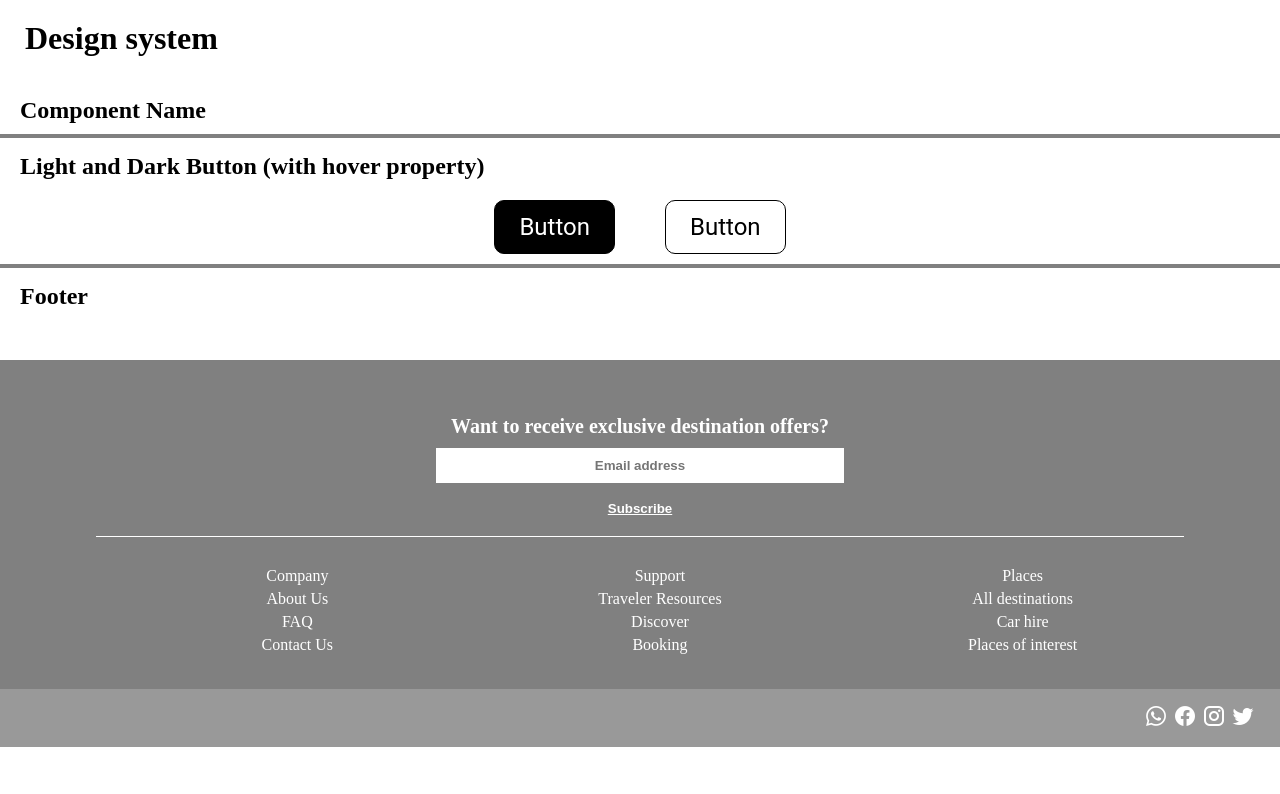
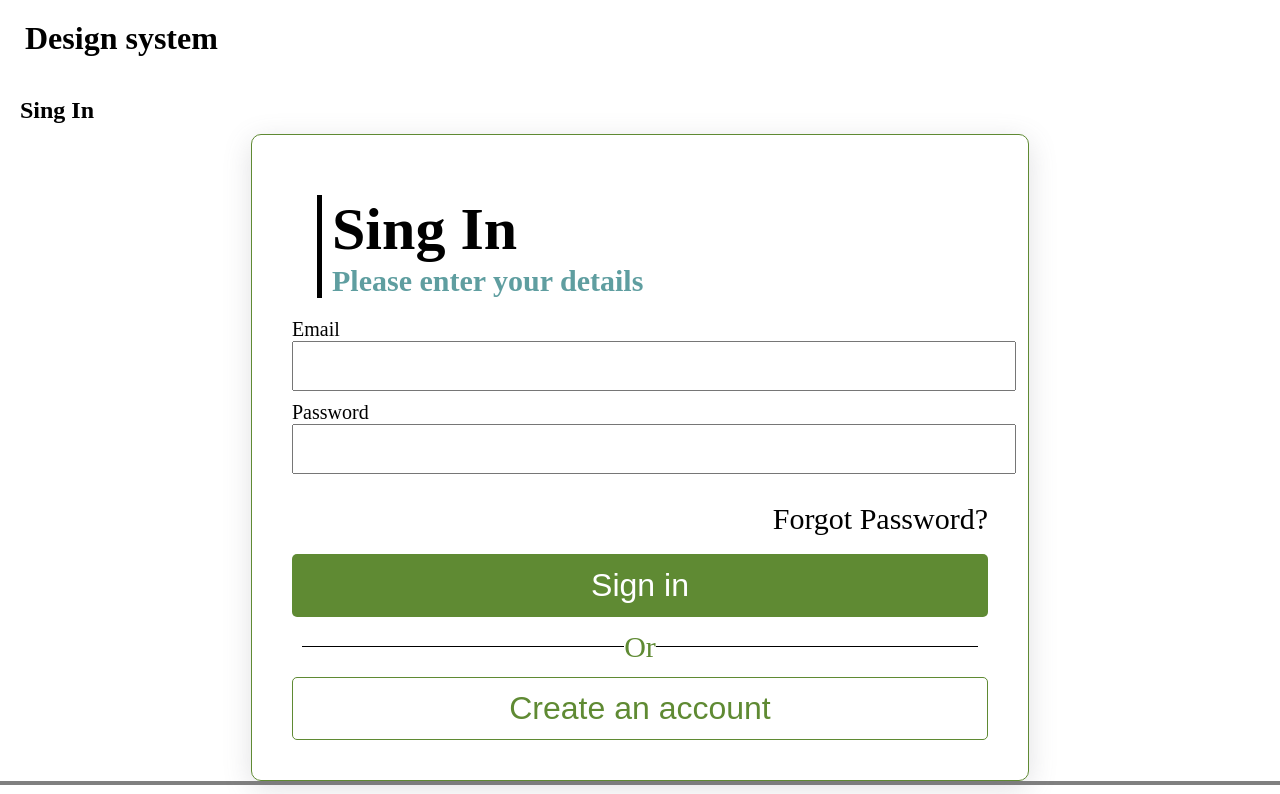
Before and after one commit to JUC24/proyecto1_proyecto-final, a website: page designSystem.html in a window 1280 px wide. Shown: the top 794 px of the page. Drawn offline with Linux system fonts and the light colour scheme.

Commit message:
feat (sing In) : structure (#1)
* feat (sing In) : structure

* chore (sing In) : change component name

* chore(sing in): some changes

* chore(sing in) : code changes

---------

Co-authored-by: OxCart00 <107891625+OxCart00@users.noreply.github.com>

```diff
--- a/designSystem.html
+++ b/designSystem.html
@@ -6,14 +6,29 @@
   <meta http-equiv="X-UA-Compatible" content="IE=edge">
   <meta name="viewport" content="width=device-width, initial-scale=1.0">
   <link rel="stylesheet" href="public/css/styles.css">
-  <title>Document</title>
+  <title>Desing system</title>
 </head>
 
 <body>
   <h1>Design system</h1>
-  <div class="componentConteiner"><!--Conponent conteiner-->
-    <h2 class="componentConteiner--titleName">Component Name</h2>
-    <div></div><!--component goes here-->
+  <div class="componentContainer"><!--Conponent conteiner-->
+      <!--this is the sing in form-->
+    <h2 class="componentContainer__titleName">Sing In</h2>
+    <div class="singIn-container">
+      <form class="singIn__form">
+        <h1 class="singIn__title">Sing In <span class="singIn__subtitle">Please enter your details</span></h1>
+        <label for="email" class="singIn__field">Email</label>
+        <input type="email" name="email" class="singIn__input" id="input" placeholder="Email" required>
+        <label for="Password" class="singIn__field">Password</label>
+        <input type="password" name="password" class="singIn__input" id="input" placeholder="Password" required>
+        <a href="#" class="singIn__link">Forgot Password?</a>
+        <div class="singIn__btns-form">
+          <button class="singIn__btn singIn__btn-changes">Sign in</button>
+          <span class="singIn__span">Or</span>
+          <button class="singIn__btn singIn__btn-variant">Create an account</button>
+        </div>
+      </form>
+    </div>
   </div>
 
 <!-- Buttons -->
--- a/sass/components/_componentConteiner.scss
+++ b/sass/components/_componentConteiner.scss
@@ -1,7 +1,7 @@
-.componentConteiner{
+.componentContainer{
   border-bottom: 4px solid grey;
 }
 
-.componentConteiner--titleName{
+.componentContainer__titleName{
   margin: 15px 0px 10px 20px;
 }
--- /dev/null
+++ b/sass/components/_singIn.scss
@@ -0,0 +1,203 @@
+.singIn-container {
+  font-weight: 500;
+  width: auto;
+  display: grid;
+  place-content: center;
+}
+
+.singIn__form {
+  width: auto;
+  background: #FFF;
+  box-shadow: rgba(100, 100, 111, 0.2) 0px 7px 29px 0px;
+  padding: 40px;
+  border-radius: 10px;
+  border: 1px solid #5f8a33;
+}
+
+.singIn__title {
+  position: relative;
+  padding-left: 15px;
+  margin-bottom: 20px;
+}
+
+.singIn__title:before {
+  content: '';
+  position: absolute;
+  width: 5px;
+  height: 100%;
+  background: #000;
+  left: 0;
+}
+
+.singIn__subtitle {
+  display: flex;
+  font-size: 18px;
+  color: cadetblue;
+}
+
+.singIn__btns-form {
+  display: grid;
+  gap: .8rem;
+  border-radius: 5px;
+  outline: none;
+  margin-top: 25px;
+}
+
+.singIn__input {
+  position: relative;
+  width: 100%;
+  padding: 22px 12px 6px;
+  margin-bottom: 10px;
+  font-size: 1rem;
+}
+
+.singIn__link {
+  float: right;
+  text-decoration: none;
+  color: #000;
+  cursor: pointer;
+}
+
+.singIn__field {
+  visibility: hidden;
+}
+
+.singIn__btn {
+  padding: 12px;
+  font-size: 1rem;
+  border: 1px solid transparent;
+  border-radius: 5px;
+}
+
+.singIn__btn-changes {
+  background-color: #5f8a33;
+  color: #FFF;
+}
+
+.singIn__btn-variant {
+  background-color: #FFF;
+  color: #5f8a33;
+  border: #5f8a33 solid 1px;
+}
+
+.singIn__span {
+  display: flex;
+  text-align: center;
+  width: 100%;
+  color: #5f8a33;
+}
+
+.singIn__span::before,
+.singIn__span::after {
+  content: '';
+  width: 100%;
+  height: 1px;
+  background: #000;
+  margin: auto;
+}
+
+.singIn__span::before {
+  margin-left: 10px;
+}
+
+.singIn__span::after {
+  margin-right: 10px;
+}
+
+@media (min-width:768px) and (max-width: 1023px) {
+  .singIn-container {
+    display: grid;
+    place-content: center;
+  }
+
+  .singIn__form {
+    display: grid;
+    width: 72vh;
+    height: 662px;
+    align-items: center;
+  }
+
+  .singIn__title {
+    font-size: 50px;
+  }
+
+  .singIn__subtitle {
+    font-size: 25px;
+  }
+
+  .singIn__field {
+    font-size: 16px;
+    visibility: visible;
+  }
+
+  .singIn__input {
+    height: 3rem;
+  }
+
+  #input::placeholder {
+    visibility: hidden;
+  }
+
+  .singIn__link {
+    font-size: 20px;
+    text-align: right;
+  }
+
+  .singIn__span {
+    font-size: 24px;
+  }
+
+  .singIn__btn {
+    font-size: 1.8rem;
+  }
+}
+
+
+
+
+@media (min-width:1024px) {
+  .singIn-container {
+    display: grid;
+    place-content: center;
+  }
+
+  .singIn__form {
+    width: 87vh;
+  }
+
+  .singIn__title {
+    font-size: 60px;
+  }
+
+  .singIn__subtitle {
+    font-size: 30px;
+    margin-bottom: 16px;
+  }
+
+  .singIn__field {
+    font-size: 20px;
+    visibility: visible;
+  }
+
+  #input::placeholder {
+    visibility: hidden;
+  }
+
+  .singIn__link {
+    font-size: 30px;
+    margin-top: 18px;
+  }
+
+  .singIn__btns-form {
+    width: 100%;
+    margin-top: 70px;
+  }
+
+  .singIn__btn {
+    font-size: 2rem;
+  }
+
+  .singIn__span {
+    font-size: 30px;
+  }
+}
--- a/sass/styles.scss
+++ b/sass/styles.scss
@@ -3,7 +3,7 @@
 @import 'pages/designSystem';
 @import 'components/componentConteiner';
 
+@import'components/singIn';
 @import 'components/buttons';
-
 @import 'components/footer';
 @import 'components/inquiryForm';
```
Also changed, not shown: public/css/styles.css, sass/pages/_designSystem.scss (line endings or trailing spaces), sass/styles.css (added), 1 other file.
